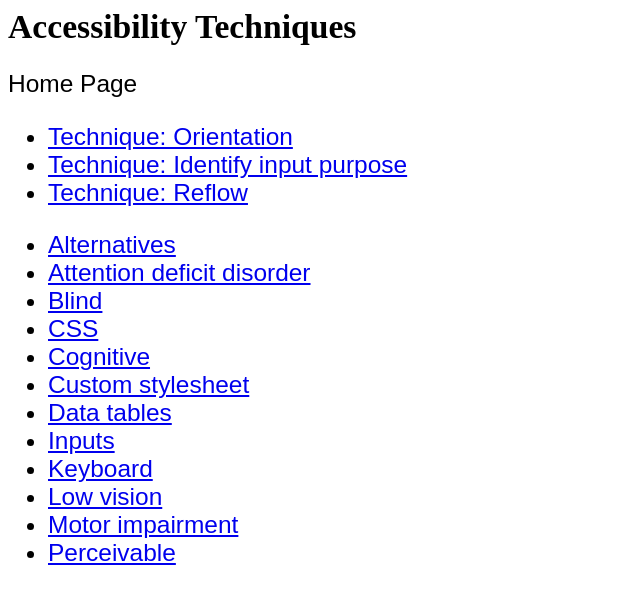
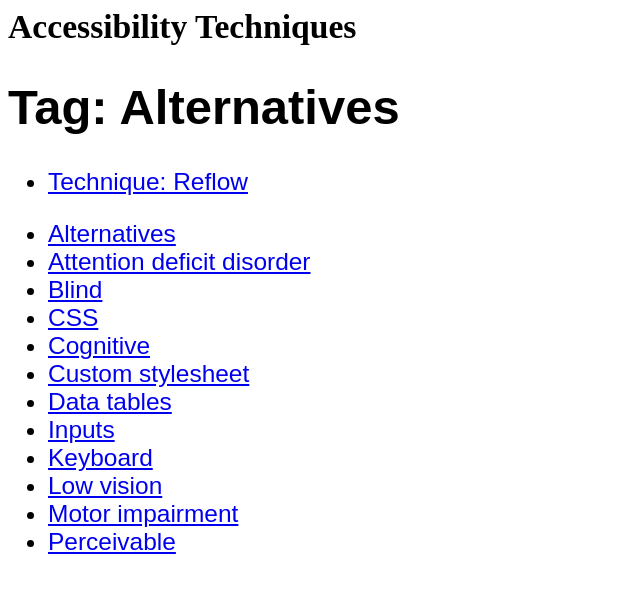
Before and after one commit to extra808/e28, a Vue app in the folder p3/: page /techniques/alternatives in a window 1280 px wide. Shown: the top 604 px of the page, without its empty margins (0-640 px from the left). Built offline with nearby package versions, Linux system fonts and the light colour scheme.

Commit message:
Add TagsList

```diff
--- a/p3/src/components/PostsList.vue
+++ b/p3/src/components/PostsList.vue
@@ -1,4 +1,6 @@
 <template>
+	<div>
+		<h1 v-if='tag != null'>Tag: {{ titleTag }}</h1>
 		<ul>
 			<li v-for='post in posts' :key='post.id'>
 				<router-link
@@ -6,18 +8,29 @@
 				>{{ post.title }}</router-link>
 			</li>
 		</ul>
+		<tags-list v-if='tag != null' />
+	</div>
 </template>
 
 <script>
 import * as app from './../app.js';
+import TagsList from './TagsList.vue';
 
 export default {
 	name: 'PostsList',
+	components: { TagsList },
 	data: function() {
 		return {
 			path: null,
-			posts: null
+			posts: null,
+			tags: []
 		};
+	},
+	props: ['tag'],
+	computed: {
+		titleTag: function() {
+			return this.tags.find(tag => this.tag == tag.toLowerCase());
+		}
 	},
 	methods: {
 		// derived from loadCategories in zipfoods
@@ -26,15 +39,22 @@ export default {
 			let mergedTags = [].concat.apply([], tags);
 
 			// Return unique categories
-			const tagList = [...new Set(mergedTags)];
-			this.$root.$emit('taglist', { path: this.path, tags: tagList });
+			this.tags = [...new Set(mergedTags)];
+			this.$root.$emit('taglist', { path: this.path, tags: this.tags });
+		}
+	},
+	watch: {
+		titleTag: function() {
+			this.posts = this.posts.filter(post => post.tags.includes(this.titleTag));
 		}
 	},
 	mounted() {
 		app.axios
 			.get(app.config.api)
 			.then(response => {
+				if (!this.path) {
 					this.path = response.data.path;
+				}
 				this.posts = response.data.posts_index;
 				this.collectTags(this.posts);
 			})
--- a/p3/src/components/TagsList.vue
+++ b/p3/src/components/TagsList.vue
@@ -1,7 +1,7 @@
 <template>
 	<div>
 		<ul>
-			<li v-for='tag in urlTags' :key='tag.tag'>
+			<li v-for='(tag, id) in urlTags' :key='id'>
 				<router-link :to='{ name: "tag", params: {"path": path, "tag": tag.url} }'>{{ tag.tag }}</router-link>
 			</li>
 		</ul>
@@ -20,14 +20,9 @@ export default {
 	computed: {
 		urlTags: function() {
 			return this.tags.map(tag => ({
-				url: this.uriString(tag),
+				url: tag.toLowerCase(),
 				tag: tag
 			}));
-		}
-	},
-	methods: {
-		uriString: function(str) {
-			return encodeURIComponent(str.toLowerCase());
 		}
 	},
 	mounted() {
--- a/p3/src/main.js
+++ b/p3/src/main.js
@@ -3,6 +3,7 @@ import App from './App.vue'
 import VueRouter from 'vue-router'
 import HomePage from './components/pages/HomePage.vue'
 import PostPage from './components/pages/PostPage.vue'
+import PostsList from './components/PostsList.vue'
 
 
 Vue.config.productionTip = false
@@ -11,7 +12,7 @@ Vue.use(VueRouter);
 const routes = [
   { name: 'home', path: '/', component: HomePage },
   { name: 'post', path: '/:path/:id/:slug', component: PostPage, props: true },
-  { name: 'tag', path: '/:path/:tag', component: HomePage, props: true }
+  { name: 'tag', path: '/:path/:tag', component: PostsList, props: true }
 ]
 
 const router = new VueRouter({
```
Lines whose indentation alone changed are shown as unchanged.
